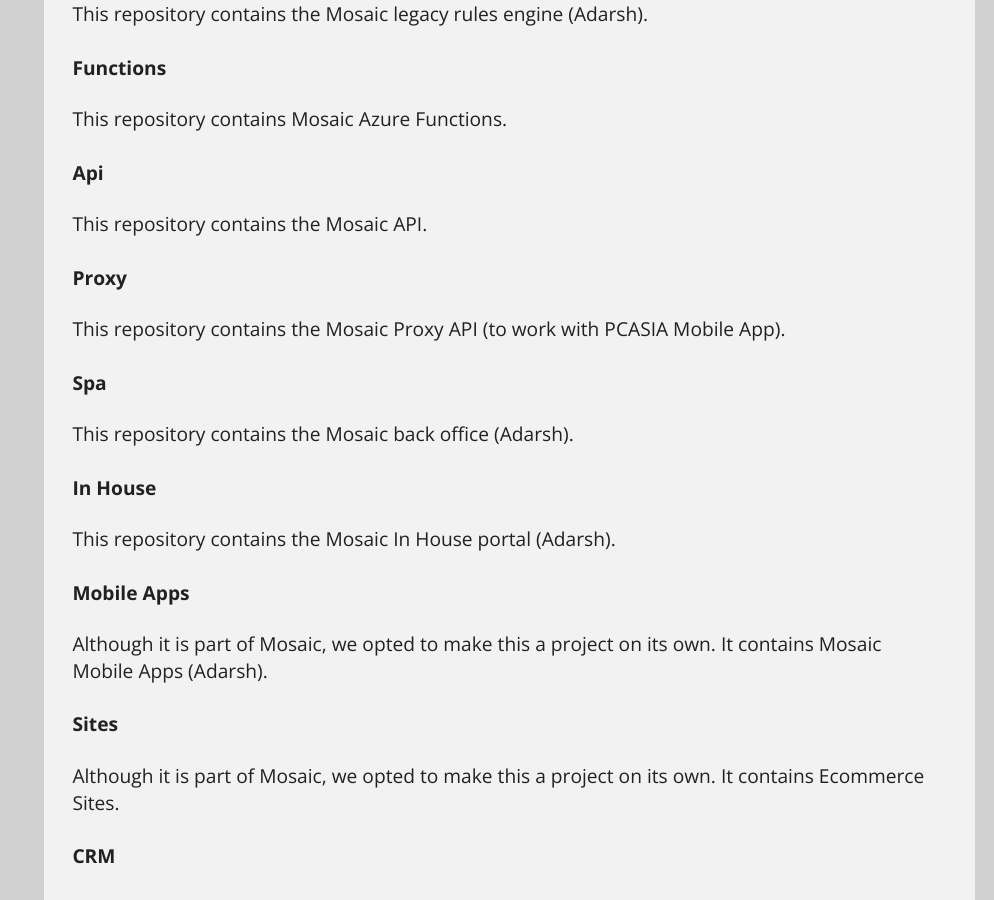
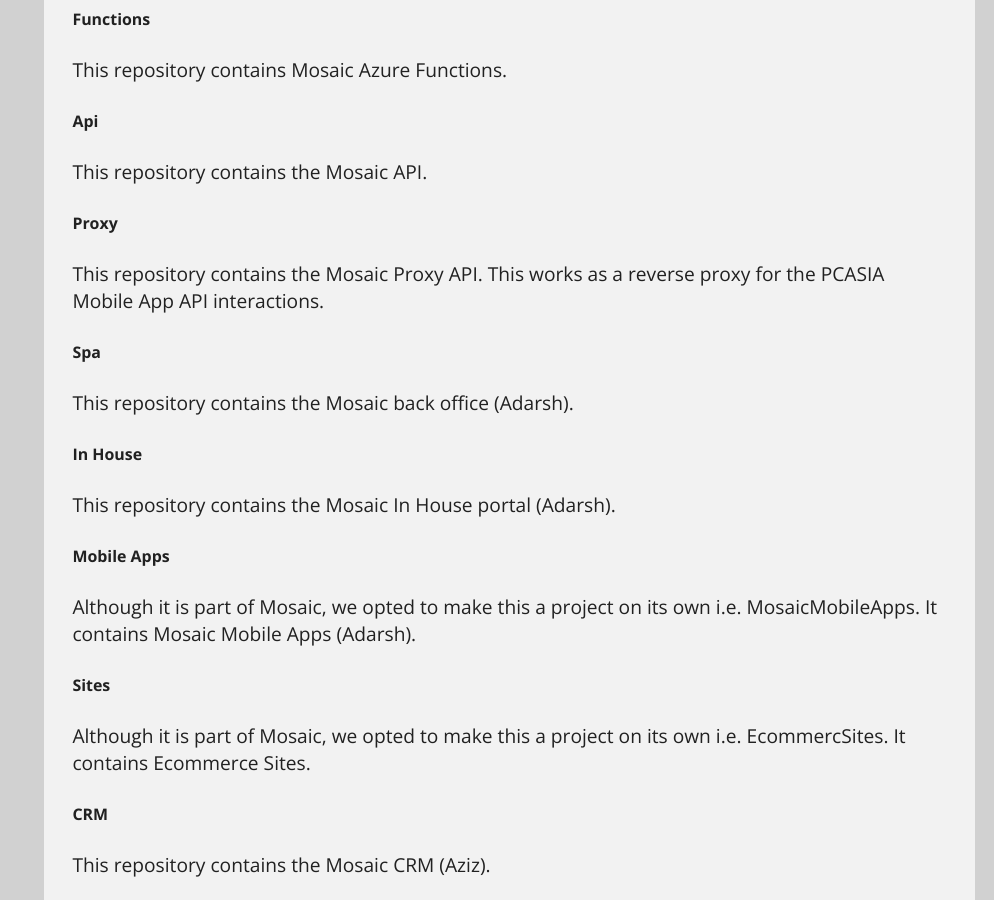
Before and after one commit to hmccode/hmccode.github.io, a Jekyll site: the page built from _posts/2016-10-10-source-code-projects.md, in a window 1280 px wide and 900 px high, scrolled down 4086 px. Shown: the whole window, without its empty margins (286-1280 px from the left). Built offline with Jekyll 4.4.1, drawn with Linux system fonts in a browser that asks for light colours; nearby versions of some CDN libraries; a script that is not in the unit is left out; some of the changed text lies outside the part shown.

Commit message:
Added Source Code Post

```diff
--- a/_posts/2016-10-10-source-code-projects.md
+++ b/_posts/2016-10-10-source-code-projects.md
@@ -75,7 +75,7 @@ A list of all HMC Source code projects and repositories. Everything is stored in
 
 This project contains Bots-related repositories
 
-#### Web
+##### Web
 
 This repository contains Bots Web Apps.
 
@@ -83,11 +83,11 @@ This repository contains Bots Web Apps.
 
 This project contains BusinessIntelligence-related common repositories. The specific Mosaic and Voila Business Intelligence is included in Mosaic and Voila projects.
 
-#### Analysis
+#####Analysis
 
 This repository contains SQL Server Analysis common modules.
 
-#### Invoker
+##### Invoker
 
 This repository contains the Reports Invoker web app.
 
@@ -95,11 +95,11 @@ This repository contains the Reports Invoker web app.
 
 This project contains Fabric-related repositories
 
-#### Functions
+##### Functions
 
 This repository contains Fabric Azure Functions.
 
-#### Event Processors
+##### Event Processors
 
 This repository contains event processors pilot solution. The idea here is to respond to events emitted by the legacy system that we can calculate measures on the fly which could be useful to report company sales figures without relying in ETL processes.
 
@@ -107,11 +107,11 @@ This repository contains event processors pilot solution. The idea here is to re
 
 This project contains Insights-related repositories
 
-#### Web
+##### Web
 
 This repository contains the reports container web app.
 
-#### Reports
+##### Reports
 
 This repository contains all PowerBI and other reports that are part of the Insights product.
 
@@ -119,11 +119,11 @@ This repository contains all PowerBI and other reports that are part of the Insi
 
 This project contains Management-related repositories
 
-#### Documentation
+##### Documentation
 
 This repository contains product documentation and know how.
 
-#### Credentials
+##### Credentials
 
 This repository contains product and access credentials.
 
@@ -131,15 +131,15 @@ This repository contains product and access credentials.
 
 This project contains Misc-related repositories
 
-#### WebJobs
+##### WebJobs
 
 This repository contains misc schedulers in the form of Web Jobs.
 
-#### Functions
+##### Functions
 
 This repository contains misc Azure Functions.
 
-#### DotNetShared Libraries
+##### DotNetShared Libraries
 
 This repository contains shared .NET libraries.
 
@@ -147,43 +147,43 @@ This repository contains shared .NET libraries.
 
 This project contains Mosaic-related repositories
 
-#### Legacy
+##### Legacy
 
 This repository contains the Mosaic legacy rules engine (Adarsh).
 
-#### Functions
+##### Functions
 
 This repository contains Mosaic Azure Functions.
 
-#### Api
+##### Api
 
 This repository contains the Mosaic API.
 
-#### Proxy
+##### Proxy
 
-This repository contains the Mosaic Proxy API (to work with PCASIA Mobile App).
+This repository contains the Mosaic Proxy API. This works as a reverse proxy for the PCASIA Mobile App API interactions.
 
-#### Spa
+##### Spa
 
 This repository contains the Mosaic back office (Adarsh).
 
-#### In House
+##### In House
 
 This repository contains the Mosaic In House portal (Adarsh).
 
-#### Mobile Apps
+##### Mobile Apps
 
-Although it is part of Mosaic, we opted to make this a project on its own. It contains Mosaic Mobile Apps (Adarsh).
+Although it is part of Mosaic, we opted to make this a project on its own i.e. MosaicMobileApps. It contains Mosaic Mobile Apps (Adarsh).
 
-#### Sites
+##### Sites
 
-Although it is part of Mosaic, we opted to make this a project on its own. It contains Ecommerce Sites.
+Although it is part of Mosaic, we opted to make this a project on its own i.e. EcommercSites. It contains Ecommerce Sites.
 
-#### CRM
+##### CRM
 
 This repository contains the Mosaic CRM (Aziz).
 
-#### Business Intelligence
+##### Business Intelligence
 
 This repository contains Mosaic-specific Business Intelligence.
 
@@ -191,11 +191,11 @@ This repository contains Mosaic-specific Business Intelligence.
 
 This project contains Offers-related repositories
 
-#### Api
+##### Api
 
 This repository contains the Offers API.
 
-#### Spa
+##### Spa
 
 This repository contains the Offers back office (Adarsh).
 
@@ -203,15 +203,15 @@ This repository contains the Offers back office (Adarsh).
 
 This project contains Sapphire-related repositories
 
-#### Api
+##### Api
 
 This repository contains the Sapphire Web Service.
 
-#### Web
+##### Web
 
 This repository contains the Sapphire Web (running in GlassFish).
 
-#### Scheduler
+##### Scheduler
 
 This repository contains the Sapphire Scheduler. But it is included in the Sapphire Api repository.
 
@@ -219,11 +219,11 @@ This repository contains the Sapphire Scheduler. But it is included in the Sapph
 
 This project contains Script-related repositories
 
-#### PowerShell
+##### PowerShell
 
 This repository contains the PowerShell commands and utilities.
 
-#### Pos
+##### Pos
 
 This repository contains the POS Script (Bibars).
 
@@ -231,19 +231,19 @@ This repository contains the POS Script (Bibars).
 
 This project contains Utils-related repositories
 
-#### PMS Dtu
+##### PMS Dtu
 
 This repository contains the PMS Data Transfer Utility (Adarsh).
 
-#### Food  Beverage Dtu
+##### Food  Beverage Dtu
 
 This repository contains the Food & Beverage Data Transfer Utility (Adarsh).
 
-#### POS
+##### POS
 
 This repository contains the POS Agents and Terminal Utility.
 
-#### PowerBI
+##### PowerBI
 
 This repository contains the PowerBI Utility.
 
@@ -251,11 +251,11 @@ This repository contains the PowerBI Utility.
 
 This project contains Vault-related repositories
 
-#### Api
+##### Api
 
 This repository contains the Vault API.
 
-#### Web
+##### Web
 
 This repository contains the Vault Validator. It is actually included in the API repository.
 
```
Also changed, not shown: other parts of _posts/2016-10-10-source-code-projects.md (+7 -7 lines).
